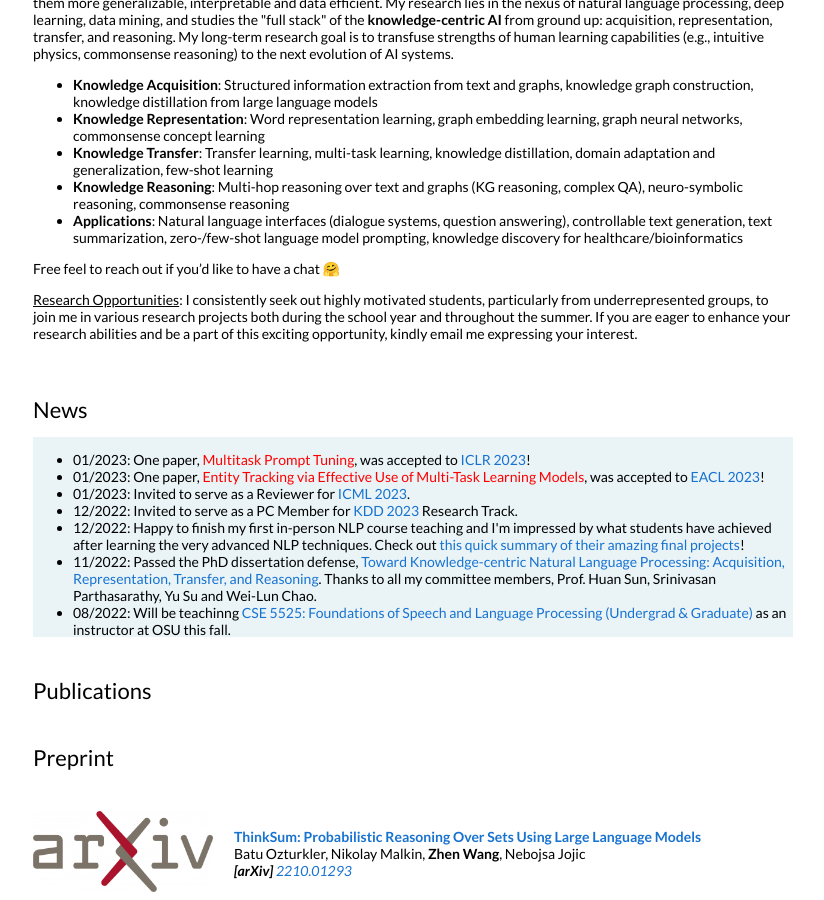
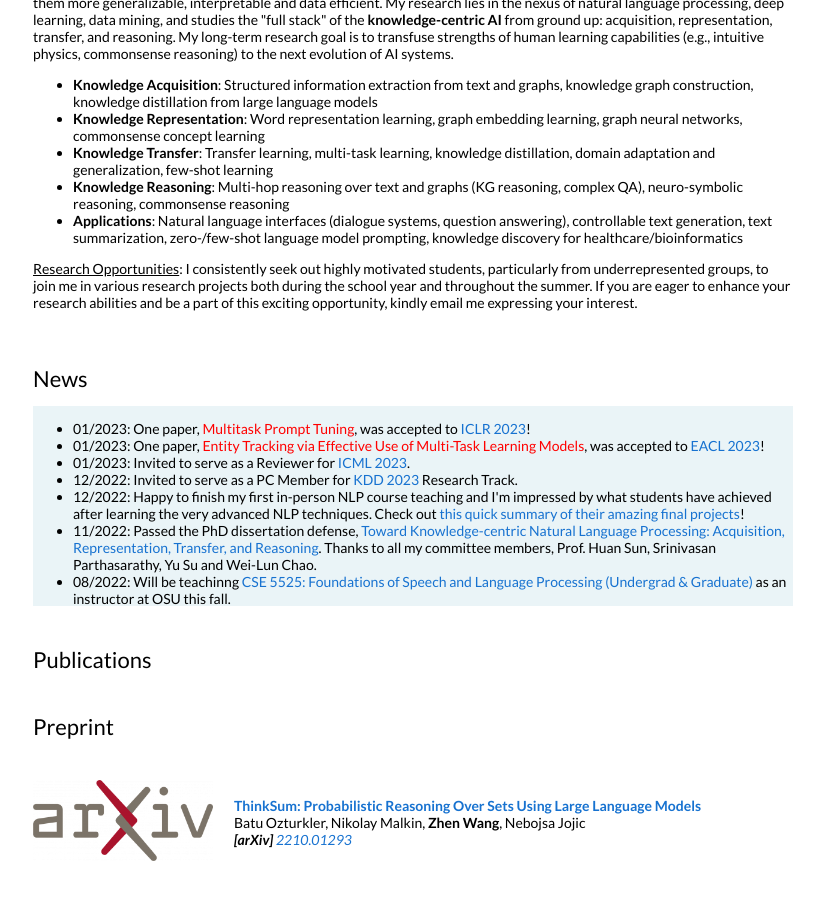
Before and after one commit to zhenwang9102/zhenwang9102.github.io, a Jekyll site: the page built from _posts/2019-06-02-venue.markdown, in a window 1280 px wide and 900 px high, scrolled down 486 px. Shown: the whole window, without its empty margins (227-1051 px from the left). Built offline with Jekyll 4.4.1, drawn with Linux system fonts in a browser that asks for light colours.

Commit message:
Update default.html

```diff
--- a/_layouts/default.html
+++ b/_layouts/default.html
@@ -85,9 +85,6 @@
                   <b>Applications</b>: Natural language interfaces (dialogue systems, question answering), controllable text generation, text summarization, zero-/few-shot language model prompting, knowledge discovery for healthcare/bioinformatics
                 </li>
               </ul>
-              <p>
-                Free feel to reach out if you’d like to have a chat &#x1F917;
-              </p>
               <p>
                 <u>Research Opportunities</u>: I consistently seek out highly motivated students, particularly from underrepresented groups, to join me in various research projects both during the school year and throughout the summer. If you are eager to enhance your research abilities and be a part of this exciting opportunity, kindly email me expressing your interest.
               </p>
```
